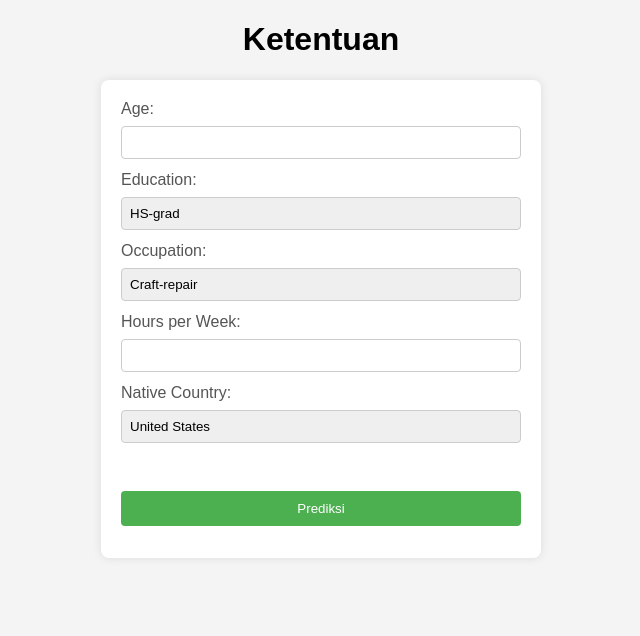
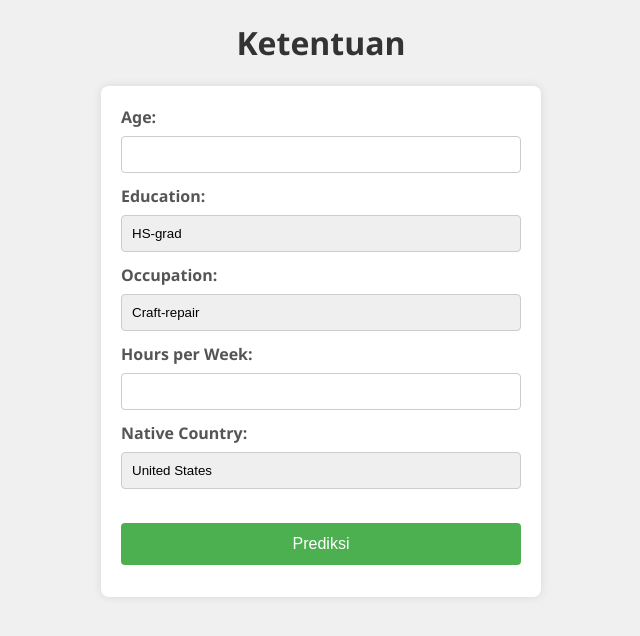
Before and after one commit to Alviatul/praktikum, a Flask app: page / in a window 1280 px wide. Shown: the top 636 px of the page, without its empty margins (319-959 px from the left). Run offline with Flask 3, Linux system fonts and the light colour scheme.

Commit message:
revisi kode

```diff
--- a/templates/kode.html
+++ b/templates/kode.html
@@ -1,18 +1,20 @@
 <!DOCTYPE html>
 <html lang="en">
+
 <head>
   <meta charset="UTF-8" />
   <meta name="viewport" content="width=device-width, initial-scale=1.0" />
   <title>Aplikasi Prediksi Gaji</title>
   <style>
     body {
-        font-family: 'Arial', sans-serif;
-        background-color: #f4f4f4;
+      font-family: 'Segoe UI', Tahoma, Geneva, Verdana, sans-serif;
+      background-color: #f0f0f0;
       margin: 20px;
     }
 
-      h2 {
+    h1 {
       color: #333;
+      text-align: center;
     }
 
     form {
@@ -28,12 +30,13 @@
       display: block;
       margin-bottom: 8px;
       color: #555;
+      font-weight: bold;
     }
 
     input,
     select {
       width: 100%;
-        padding: 8px;
+      padding: 10px;
       margin-bottom: 12px;
       border: 1px solid #ccc;
       border-radius: 4px;
@@ -54,10 +57,11 @@
     input[type="submit"] {
       background-color: #4caf50;
       color: #fff;
-        padding: 10px 15px;
+      padding: 12px;
       border: none;
       border-radius: 4px;
       cursor: pointer;
+      font-size: 16px;
     }
 
     input[type="submit"]:hover {
@@ -65,11 +69,12 @@
     }
   </style>
 </head>
+
 <body>
-    <h1 style= "text-align: center">Ketentuan</h1>
+  <h1>Ketentuan</h1>
   <form action="/predict" method="post">
     <label for="age">Age:</label>
-      <input type="text" id="age" name="age" required><br>
+    <input type="text" id="age" name="age" required>
 
     <label for="education">Education:</label>
     <select id="education" name="education" required>
@@ -89,7 +94,7 @@
             <option value="4">5th-6th</option>
             <option value="3">1st-4th</option>
             <option value="13">Preschool</option>
-      </select><br>
+    </select>
 
     <label for="occupation">Occupation:</label>
     <select id="occupation" name="occupation" required>
@@ -107,10 +112,10 @@
             <option value="10">Protective-serv</option>
             <option value="8">Priv-house-serv</option>
             <option value="1">Armed-Forces</option>
-      </select><br>
+    </select>
 
     <label for="hours-per-week">Hours per Week:</label>
-      <input type="text" id="hours-per-week" name="hours_per_week" required><br>
+    <input type="text" id="hours-per-week" name="hours_per_week" required>
 
     <label for="native-country">Native Country:</label>
     <select id="native-country" name="native_country" required>
@@ -155,10 +160,11 @@
           <option value="24">Laos</option>
           <option value="17">Hungary</option>
           <option value="14">Holand-Netherlands</option>
-      </select><br>
+    </select>
 
     <br /><br />
     <input type="submit" value="Prediksi" />
   </form>
 </body>
+
 </html>
```
Also changed, not shown: templates/prediksi.html (+8 -4 lines). Lines whose indentation alone changed are shown as unchanged.
